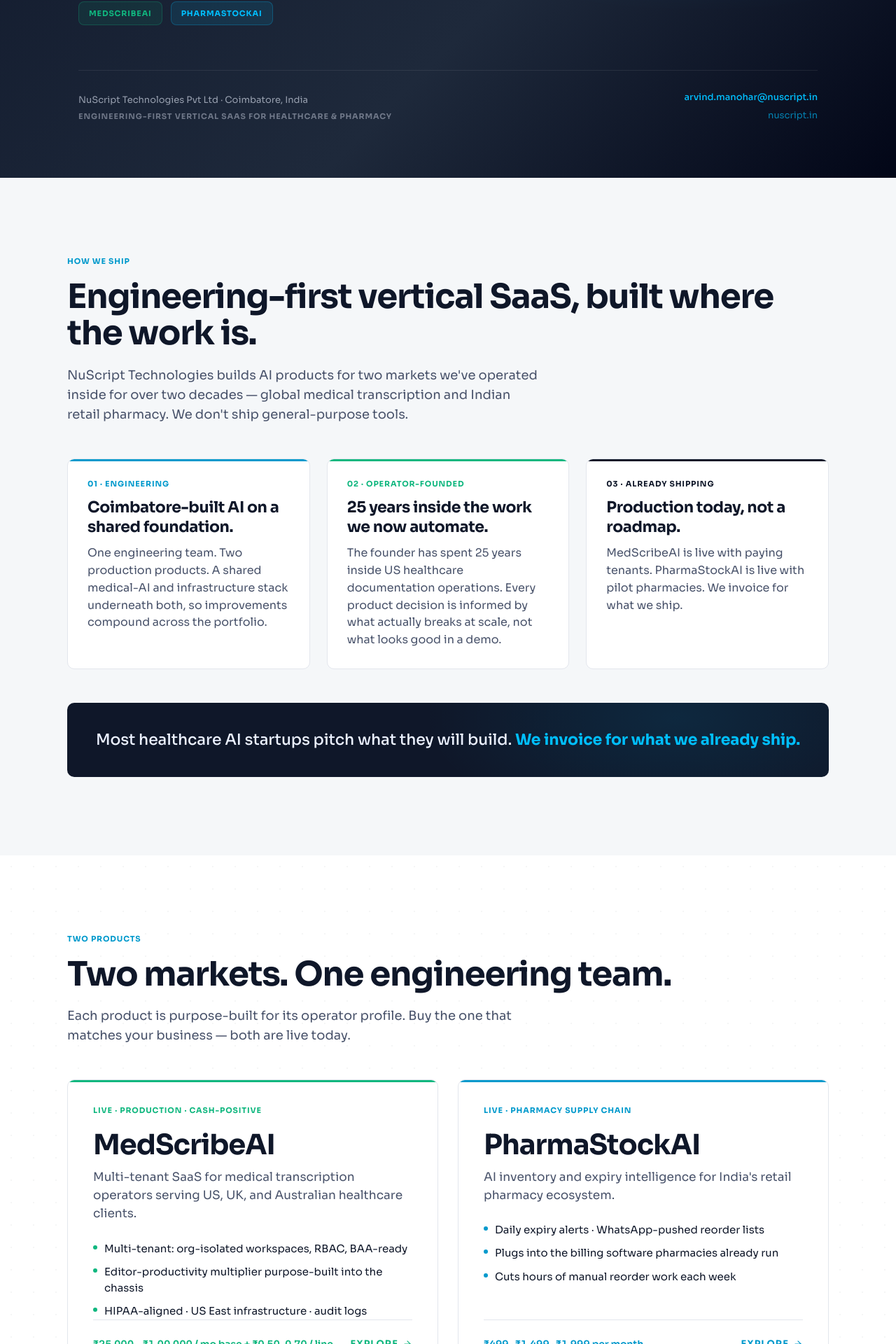
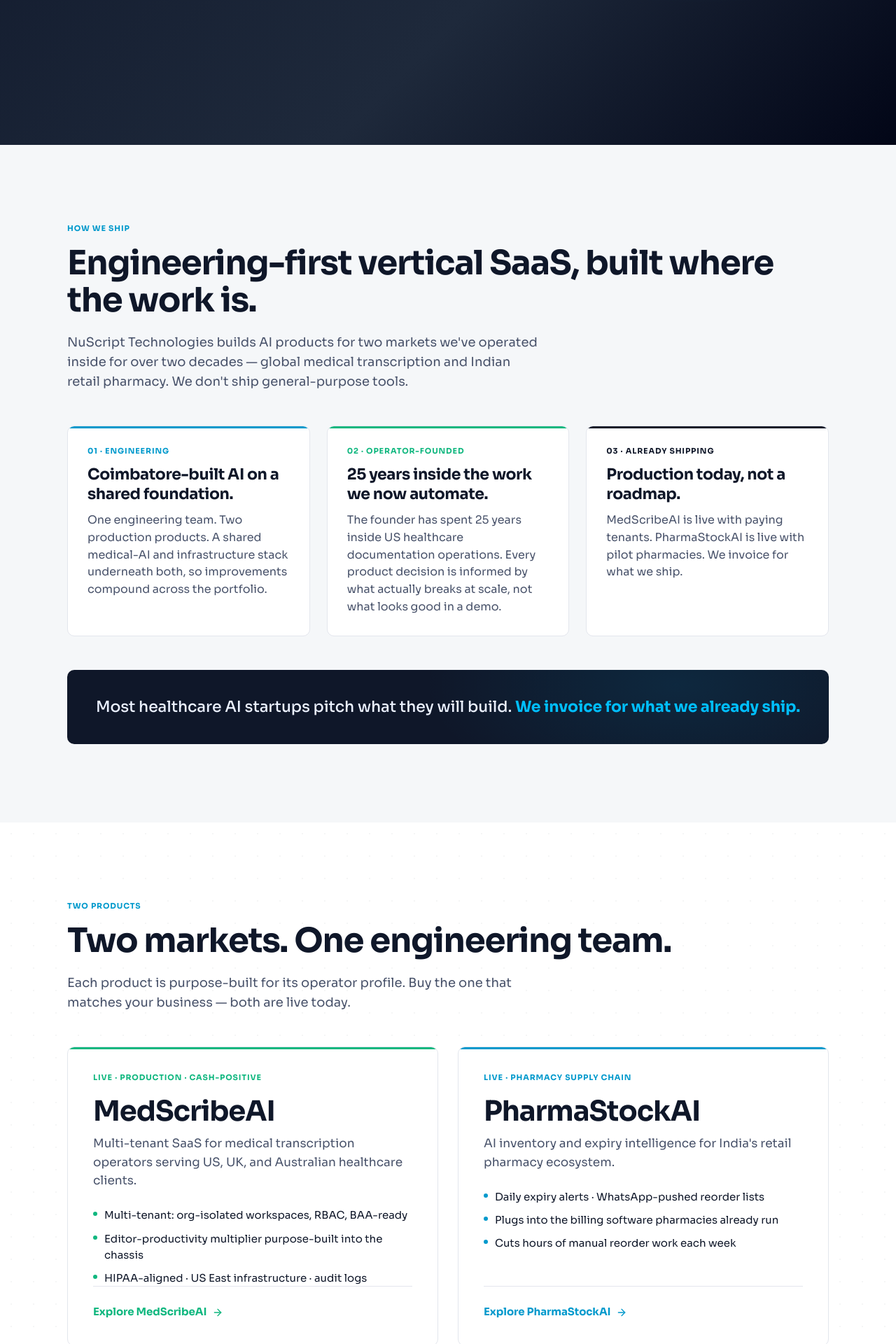
Before and after one commit to nuscript-tech/nuscript-in, a React (Vite) app: page / in a window 1280 px wide. Shown: the part 529-2449 px from the top of the page at 70% size. Built offline with nearby package versions, Linux system fonts and the light colour scheme.

Commit message:
Polish landing hero and product cards
Drop deck-style footer-info row from hero (entity + email + domain belong in site footer, not hero). Center hero content vertically. Remove pricing from product cards; upgrade CTAs to mixed-case 14-15px. Footer email switched to hello@nuscript.in.

```diff
--- a/src/components/website/Footer.jsx
+++ b/src/components/website/Footer.jsx
@@ -39,7 +39,7 @@
 
 const CONTACT = {
   location: 'Coimbatore, Tamil Nadu, India',
-  email:    'arvind.manohar@nuscript.in',
+  email:    'hello@nuscript.in',
 };
 
 export default function Footer() {
--- a/src/components/website/Hero.jsx
+++ b/src/components/website/Hero.jsx
@@ -4,24 +4,18 @@
 /*
  * NuScript Technologies — Hero (landing page)
  *
- * Replicates slide 26 of the Sprint2Frontier deck (the close slide):
- *   • Diagonal slate gradient with cyan radial overlay (background image
- *     defined as `bg-hero-gradient` in tailwind.config.js).
- *   • NuScript wordmark anchored top-left.
- *   • Two-line headline: white statement, cyan-bright accent on line 2.
- *   • Subhead pulled from existing site voice (Coimbatore-built operator
- *     register), not the deck's investor framing.
- *   • Two product chips — MedScribeAI (emerald) and PharmaStockAI (cyan-bright).
- *     The deck's third chip (Zera) is intentionally absent from the public site.
- *   • Footer-info row mirrors the deck close-slide footer:
- *     entity left, contact right.
+ * Inherits the deck slide-26 visual language (slate gradient + cyan radial
+ * overlay) but adopts standard web-hero layout conventions:
  *
- * The hero is permanently dark — there is no theme toggle. The fixed Navbar
- * floats above this section; its translucent paper backdrop will read as a
- * hazy strip over the dark gradient. That's acceptable for Phase 1; full
- * navbar refinement (transparent-over-hero, opaque-on-scroll) is a Phase 2 item.
+ *   • Single content block: headline → subhead → product chips.
+ *   • Vertically centered inside a tall (~88-92vh) section so the hero
+ *     "owns" the viewport when the page loads.
+ *   • Navbar carries the wordmark; not duplicated inside the hero.
+ *   • No deck-style footer-info row — the entity name, email, and domain
+ *     belong in the site footer, not in the hero. (Deck close-slides have
+ *     that anchor because slides don't have global chrome; web heroes do.)
  *
- * All copy is centralized at the top of this file — edit there, not in JSX.
+ * All copy lives at the top of this file. Edit there, not in the JSX.
  */
 
 const fadeUp = (delay = 0) => ({
@@ -43,39 +37,29 @@
   { label: "PharmaStockAI", to: "/pharmastockai", accent: "cyan"    },
 ];
 
-const FOOTER = {
-  entity:  "NuScript Technologies Pvt Ltd · Coimbatore, India",
-  tagline: "Engineering-first vertical SaaS for healthcare & pharmacy",
-  email:   "arvind.manohar@nuscript.in",
-  domain:  "nuscript.in",
-};
-
 export default function Hero() {
   return (
     <section
       className="relative isolate overflow-hidden bg-hero-gradient text-white"
       aria-label="NuScript Technologies"
     >
-      {/* Inner frame — shares the 6xl max-width used elsewhere on the site. */}
+      {/* Inner frame — shares the 6xl max-width used elsewhere on the site.
+          justify-center vertically centers the single content block inside
+          a tall section, giving the hero the breathing room a deck-aligned
+          web hero needs. The top padding clears the fixed navbar (~68px)
+          with comfortable space; the bottom padding mirrors it for balance. */}
       <div
         className="
-          mx-auto flex w-full max-w-6xl flex-col justify-between
-          px-6 pt-28 pb-14
-          sm:px-10 sm:pt-32 sm:pb-16
-          lg:px-12 lg:pt-40 lg:pb-20
+          mx-auto flex w-full max-w-6xl flex-col justify-center
+          px-6 py-32
+          sm:px-10 sm:py-36
+          lg:px-12 lg:py-44
           min-h-[88vh] lg:min-h-[92vh]
         "
       >
-        {/* Spacer where the wordmark used to anchor — the navbar carries it.
-            Keeping a deliberate top region so the headline doesn't sit too
-            close to the navbar bar and the slide-26 vertical rhythm is
-            preserved. */}
-        <div aria-hidden="true" className="h-2 sm:h-4" />
-
-        {/* ─── Middle: headline + subhead + product chips ──────────────── */}
-        <div className="flex flex-col gap-7 pt-12 sm:pt-16 lg:pt-20">
+        <div className="flex flex-col gap-7">
           <motion.h1
-            {...fadeUp(0.08)}
+            {...fadeUp(0.05)}
             className="
               max-w-4xl font-sora font-bold text-white
               leading-[1.04] tracking-[-0.038em]
@@ -88,7 +72,7 @@
           </motion.h1>
 
           <motion.p
-            {...fadeUp(0.18)}
+            {...fadeUp(0.15)}
             className="
               max-w-2xl text-base leading-relaxed text-offwhite/70
               sm:text-lg sm:leading-[1.55]
@@ -98,7 +82,7 @@
             {SUBHEAD}
           </motion.p>
 
-          <motion.div {...fadeUp(0.28)} className="flex flex-wrap gap-3 pt-1">
+          <motion.div {...fadeUp(0.25)} className="flex flex-wrap gap-3 pt-1">
             {PRODUCTS.map((p) => (
               <Chip key={p.label} to={p.to} accent={p.accent}>
                 {p.label}
@@ -106,36 +90,6 @@
             ))}
           </motion.div>
         </div>
-
-        {/* ─── Bottom: entity left, contact right ─────────────────────── */}
-        <motion.div
-          {...fadeUp(0.38)}
-          className="
-            mt-12 flex flex-col gap-5 border-t border-white/[0.08] pt-7
-            sm:mt-16 sm:flex-row sm:items-end sm:justify-between sm:gap-10
-          "
-        >
-          <div className="space-y-1.5">
-            <p className="text-[13px] leading-relaxed text-offwhite/60">
-              {FOOTER.entity}
-            </p>
-            <p className="eyebrow text-offwhite/40">
-              {FOOTER.tagline}
-            </p>
-          </div>
-
-          <div className="space-y-1.5 text-left sm:text-right">
-            <a
-              href={`mailto:${FOOTER.email}`}
-              className="block text-[13px] font-medium text-cyan-bright transition-opacity hover:opacity-80"
-            >
-              {FOOTER.email}
-            </a>
-            <span className="block text-[13px] text-cyan-bright/65">
-              {FOOTER.domain}
-            </span>
-          </div>
-        </motion.div>
       </div>
     </section>
   );
--- a/src/components/website/Products.jsx
+++ b/src/components/website/Products.jsx
@@ -41,7 +41,6 @@
       'Editor-productivity multiplier purpose-built into the chassis',
       'HIPAA-aligned · US East infrastructure · audit logs',
     ],
-    pricing: '₹25,000 – ₹1,00,000 / mo base + ₹0.50–0.70 / line',
     cta: 'Explore MedScribeAI',
     href: '/medscribeai',
   },
@@ -56,7 +55,6 @@
       'Plugs into the billing software pharmacies already run',
       'Cuts hours of manual reorder work each week',
     ],
-    pricing: '₹499  ·  ₹1,499  ·  ₹1,999 per month',
     cta: 'Explore PharmaStockAI',
     href: '/pharmastockai',
   },
@@ -166,34 +164,23 @@
       </ul>
 
       <div className="mt-7 border-t border-rule pt-5 sm:mt-auto sm:pt-6">
-        <div className="flex flex-col gap-4 sm:flex-row sm:items-center sm:justify-between sm:gap-5">
-          <span
+        <Link
+          to={product.href}
           className={`
-              numeric font-sora text-[13px] font-semibold tracking-[-0.01em]
-              sm:text-[14px]
+            group inline-flex items-center gap-2
+            text-[14px] font-bold tracking-[-0.005em]
+            transition-opacity hover:opacity-80
+            sm:text-[15px]
             ${palette.text}
           `}
         >
-            {product.pricing}
-          </span>
-          <Link
-            to={product.href}
-            className={`
-              group inline-flex flex-shrink-0 items-center gap-1.5 self-start
-              text-[12px] font-bold uppercase tracking-[0.08em]
-              transition-opacity hover:opacity-80
-              sm:self-auto sm:text-[13px]
-              ${palette.text}
-            `}
-          >
-            Explore
+          {product.cta}
           <ArrowRight
-              className="h-3.5 w-3.5 transition-transform group-hover:translate-x-0.5"
+            className="h-4 w-4 transition-transform group-hover:translate-x-0.5"
             aria-hidden="true"
           />
         </Link>
       </div>
     </div>
-    </div>
   );
 }
```
Lines whose indentation alone changed are shown as unchanged.
